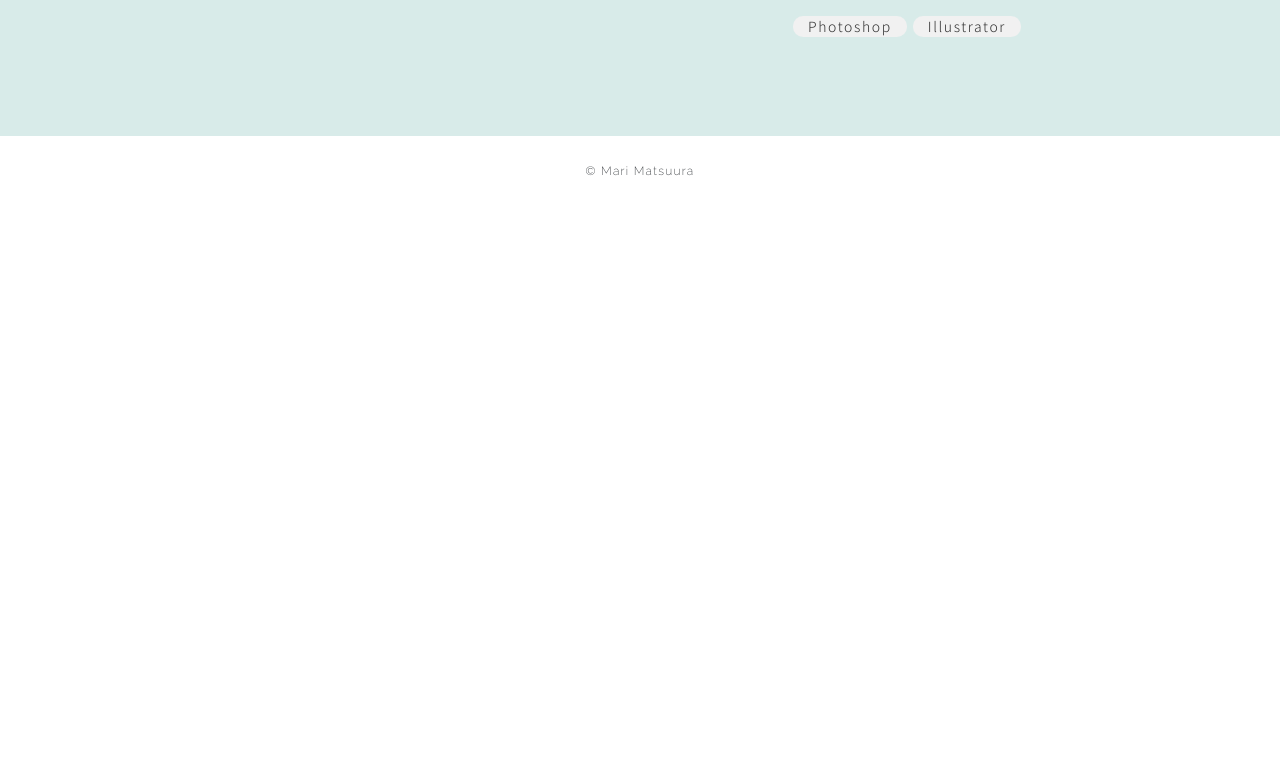
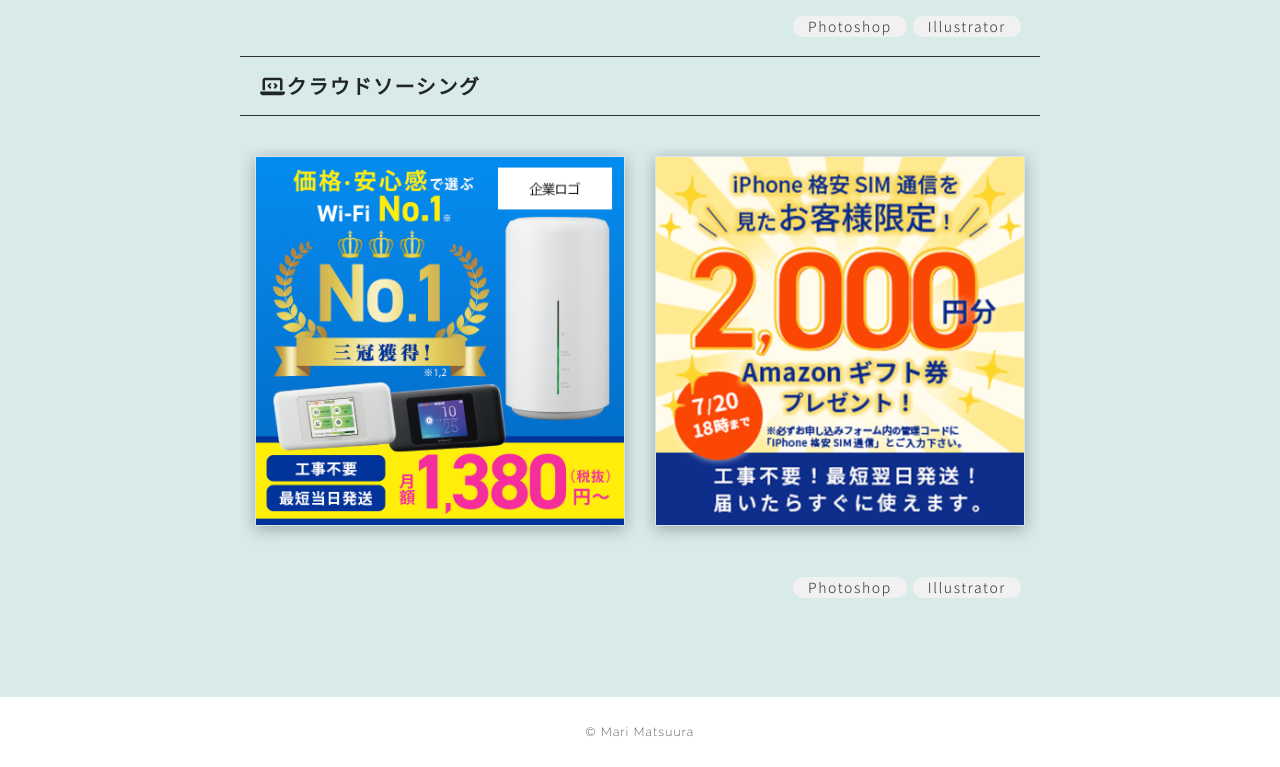
Before and after one commit to ngymr/portfolio, a plain HTML site: page index.html in a window 1280 px wide. Shown: the part 5271-6038 px from the top of the page. Before the commit the page ends 5477 px from the top, so only its background shows below. Drawn offline with nearby package versions, Linux system fonts and the light colour scheme; some packages are replaced by stand-ins of ours; a script that the page names is missing.

Commit message:
Add files via upload

```diff
--- a/index.html
+++ b/index.html
@@ -234,6 +234,26 @@
                             <div class="icon_box"><span class="icon">Photoshop</span><span class="icon">Illustrator</span></div>
                         </div><!-- //.box4 -->
 
+                        <!-- .box5 -->
+                        <div class="box5">
+                            <div class="text">
+                                <p><i class="fas fa-laptop-code"></i>クラウドソーシング<span></span></p>
+                            </div>
+                            <div class="row">
+                                <div class="col-6 fadein">
+                                    <a href="img/cw1.jpg" data-toggle="lightbox" data-title="クラウドソーシング">
+                                    <img src="img/cw1.jpg" alt="クラウドソーシング" class="img-fluid my-2 border">
+                                    </a>
+                                </div>
+                                <div class="col-6 fadein">
+                                    <a href="img/cw.gif" data-toggle="lightbox" data-title="クラウドソーシング">
+                                    <img src="img/cw.gif" alt="クラウドソーシング" class="img-fluid my-2 border">
+                                    </a>
+                                </div>
+                            </div>
+                            <div class="icon_box"><span class="icon">Photoshop</span><span class="icon">Illustrator</span></div>
+                        </div><!-- //.box5 -->
+
                     </div><!-- //.box -->
                 </div><!-- //.works_area -->
             </section>
```
